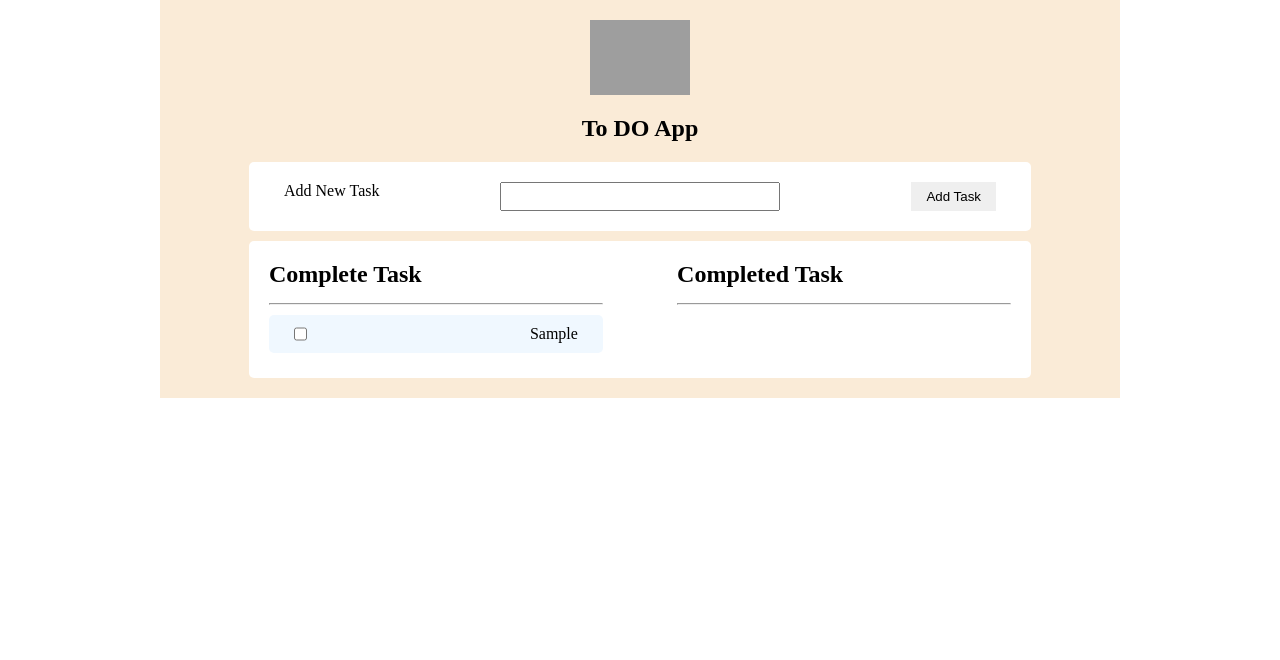
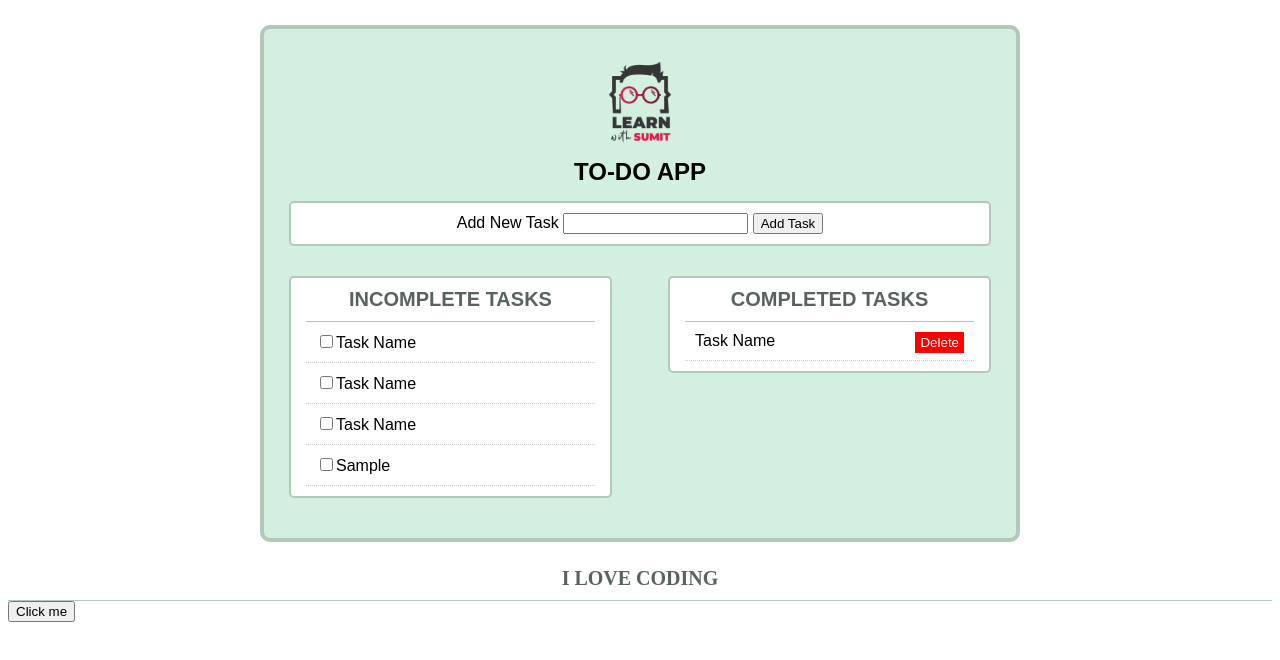
Before and after one commit to Rashed-13/JS-practice, a plain HTML site: page index.html in a window 1280 px wide. Both pictures are taken after typing "Sample" into the empty fields and a click on the input "Add Task". Drawn offline with Linux system fonts and the light colour scheme; grey boxes are pictures that could not be loaded.

Commit message:
To Do Application using vanilla JS DOM from LWS

```diff
--- a/app.js
+++ /dev/null
@@ -1,68 +0,0 @@
-// MOD Manipulation To Do App project
-
-// adding task
-
-document.getElementById("add-task").addEventListener("click", function(){
-    const inputValue = document.getElementById("input-task").value;
-
-    const singleTaskContainer = document.createElement("div");
-    singleTaskContainer.className = "single-task";
-
-    const input = document.createElement("input");
-    input.className = "checkbox";
-    input.setAttribute("type", "checkbox");
-    input.setAttribute("name", "cb");
-    input.setAttribute("onclick", "complateTask(this)");
-
-    singleTaskContainer.appendChild(input);
-
-    const label = document.createElement("label");
-    label.setAttribute("for", "cb");
-    label.innerText = inputValue;
-
-    singleTaskContainer.appendChild(label);
-
-    document.querySelector(".incompleted-task").appendChild(singleTaskContainer);
-
-    document.getElementById("input-task").value = "";
-
-})
-
-
-
-// Complate task
-
-function complateTask(tlem){
-    const parent = tlem.parentElement;
-    const value = parent.querySelector("label").innerText;
-
-    const completedTaskContainer = document.createElement("div");
-    completedTaskContainer.className = "completed-single-task";
-
-    const label = document.createElement("label");
-    label.setAttribute("for", "cb");
-    label.innerText = value;
-
-    completedTaskContainer.appendChild(label);
-
-    const DeleteButton = document.createElement("button");
-    DeleteButton.className = "delete";
-    DeleteButton.setAttribute("onclick", "deleteTask(this)");
-    DeleteButton.innerText = "Delete";
-
-    completedTaskContainer.appendChild(DeleteButton);
-
-    // Deleting from incompleted-task
-    parent.remove();
-
-    document.querySelector(".completed-task").appendChild(completedTaskContainer);
-
-}
-
-
-// Deleting Task
-
-function deleteTask(item){
-    item.parentElement.remove();
-
-}
--- a/index.html
+++ b/index.html
@@ -1,46 +1,56 @@
 <!DOCTYPE html>
 <html lang="en">
-<head>
-    <meta charset="UTF-8">
-    <meta http-equiv="X-UA-Compatible" content="IE=edge">
-    <meta name="viewport" content="width=device-width, initial-scale=1.0">
-    <title>MOD Manipulation practice To Do App</title>
-    <link rel="stylesheet" href="style.css">
-</head>
- <body>
+  <head>
+    <meta charset="UTF-8" />
+    <meta name="viewport" content="width=device-width, initial-scale=1.0" />
+    <meta name="author" content="Sumit Saha, Learn with Sumit" />
+    <meta name="description" content="We love JavaScript" />
+    <title>DOM - Document Object Model</title>
+    <link rel="stylesheet" href="style.css" />
+  </head>
+  <body>
+    <section class="container">
+      <div class="logo">
+        <img src="images/logo.png" alt="Learn with Sumit" />
+      </div>
+      <h1 id="header" class="header">To-Do App</h1>
+
+      <form class="new-task-container box">
+        <label for="new-task">Add New Task</label>
+        <input type="text" id="new-task" />
+        <input type="submit" id="addTask" value="Add Task" />
+      </form>
+
+      <div class="todo-list box">
+        <h2>Incomplete Tasks</h2>
+        <ul id="items">
+          <li class="item">
+            <input type="checkbox" /><label>Task Name</label>
+          </li>
+          <li class="item">
+            <input type="checkbox" /><label>Task Name</label>
+          </li>
+          <li class="item">
+            <input type="checkbox" /><label>Task Name</label>
+          </li>
+        </ul>
+      </div>
+      <!--/todo-list-->
+
+      <div class="complete-list box">
+        <h2>Completed Tasks</h2>
+        <ul>
+          <li class="item">Task Name <button class="delete">Delete</button></li>
+        </ul>
+      </div>
+      <!--/complete-list-->
+    </section>
+    <!--/container-->
+
+    <h2 id="heading">I love coding</h2>
 
 
-<div class="app-container">
-    <img class="logo" src="https://assets.materialup.com/uploads/66f90e03-d02a-4975-b66b-6ff73ff8923a/preview" alt="">
-    <h2 class="title">To DO App</h2>
-    <div class="add-task-area">
-        <p class="task-title">Add New Task</p>
-        <input id="input-task" class="task-input"  type="text">
-        <input id="add-task" class="submit" type="submit" value="Add Task">
-    </div>
-    <div class="task-area">
-        <div class="incompleted-task">
-            <h2 class="incomplate-task-heading">Complete Task</h2><hr>
-            <!-- <div class="single-task">
-                <input class="checkbox" type="checkbox" name="cb" onclick="complateTask()">
-                <label for="cb">Task One</label>
-            </div> -->
-        </div>
-        <div class="completed-task">
-            <h2 class="complated-task-heading">Completed Task</h2><hr>
-            <!-- <div class="completed-single-task">
-                <label for="cb">Task Two</label>
-                <button class="delete" onclick="deleteTask(this)">Delete</button>
-            </div> -->
-        </div>
-    </div>
-
-</div>
-
-
-
-
-<script src="app.js"></script>
-</body>
-
+    <button id="btn">Click me</button>
+    <script src="script.js"></script>
+  </body>
 </html>
--- /dev/null
+++ b/script.js
@@ -0,0 +1,96 @@
+/*
+ * Title: To Do Application using vanilla JS DOM
+ * Description: This JS file has all the JS functions necessary to control the to do application
+ * Author: Sumit Saha ( Learn with Sumit )
+ * Date: 12/17/2020
+ *
+ */
+
+ // select elements & assign them to variables
+
+
+ let newTask = document.querySelector('#new-task');
+ let form = document.querySelector('form');
+ let todoUl = document.querySelector('#items');
+ let complateUl = document.querySelector('.complete-list ul');
+
+
+ let createTask = function(task){
+    let listItem = document.createElement("li");
+
+    let checkBox = document.createElement("input");
+    checkBox.type = "checkbox";
+
+    let label = document.createElement("label");
+    label.innerText = task;
+
+
+    listItem.appendChild(checkBox);
+    listItem.appendChild(label);
+
+    return listItem;
+
+ }
+
+
+let checkBoxClick = function(){
+    let listItem = this.parentNode;
+    let deleteBtn = document.createElement("button");
+    deleteBtn.innerText = "Delete";
+    deleteBtn.className = "delete";
+    listItem.appendChild(deleteBtn);
+
+    let checkBox = listItem.querySelector("input[type='checkbox']");
+    checkBox.remove();
+
+    complateUl.appendChild(listItem);
+
+    bindCompleteItem(listItem, deletetask);
+}
+
+
+
+let addTask = function(event){
+    event.preventDefault();
+
+    let listItem = createTask(newTask.value);
+    todoUl.appendChild(listItem);
+    newTask.value = "";
+
+    bindIncompleteItem(listItem, checkBoxClick);
+
+}
+
+
+let deletetask = function(){
+    this.parentNode.remove();
+}
+
+
+let bindIncompleteItem = function(taskItem, checkBoxClick){
+    let checkBox = taskItem.querySelector("input[type='checkbox']");
+
+    checkBox.addEventListener('change', checkBoxClick);
+    // checkBox.onchange = checkBoxClick
+}
+
+
+let bindCompleteItem = function(listItem, deleteItem){
+
+    let deleteButton = listItem.querySelector(".delete");
+    deleteButton.onclick = deleteItem;
+    // deleteButton.addEventListener("click", deleteItem);
+}
+
+
+for(let i = 0; i< todoUl.children.length; i++){
+    bindIncompleteItem(todoUl.children[i], checkBoxClick);
+}
+
+
+for(let i = 0; i< complateUl.children.length; i++){
+    bindCompleteItem(complateUl.children[i], deletetask);
+}
+
+
+form.addEventListener('submit', addTask);
--- a/style.css
+++ b/style.css
@@ -1,105 +1,99 @@
-*{
-    margin: 0;
-    padding: 0;
-    box-sizing: border-box;
-}
-.app-container{
-    width: 75%;
-    height: auto;
-    background-color: antiquewhite;
-    margin: auto;
-    padding: 20px;
-    display: flex;
-    flex-direction: column;
-    justify-content: center;
-    align-items: center;
+/*
+ * Title: To Do List CSS file
+ * Description: This file has all the styles associated with the To Do App project
+ * Author: Sumit Saha ( Learn with Sumit )
+ * Date: 12/16/2020
+ *
+ */
+
+* {
+  box-sizing: border-box;
 }
 
-img.logo{
-    width: 100px;
-    height: auto;
+.container {
+  background: #d3efdf;
+  padding: 25px;
+  max-width: 760px;
+  margin: 25px auto;
+  overflow: hidden;
+  border-radius: 10px;
+  border: 4px solid #b1c9bb;
+  font-family: sans-serif;
 }
 
-h2.title{
-    margin: 20px 0px;
+h1,
+h2 {
+  margin: 0;
+  text-align: center;
+  text-transform: uppercase;
 }
 
-.add-task-area{
-    background-color: #fff;
-    width: 85%;
-    padding: 20px 35px;
-    border-radius: 5px;
-    display: flex;
-    justify-content: space-between;
+h2 {
+  font-size: 20px;
+  text-align: center;
+  border-bottom: 1px solid #b1c9bb;
+  padding: 0 0 10px;
+  color: #57635c;
 }
 
-.task-title{
-    display: inline-block;
-    margin-right: 10px;
+.logo {
+  width: 100%;
+  text-align: center;
 }
 
-.task-input{
-    margin-right: 20px;
-    width: 280px;
-    padding: 5px;
-}
-.submit{
-    border: none;
-    padding: 5px 15px;
-    transition: .3s;
+.logo img {
+  width: 100px;
 }
 
-.submit:hover{
-    cursor: pointer;
-    background-color: rgb(181, 182, 182);
-}
-.task-area{
-    margin-top: 10px;
-    background-color: #fff;
-    width: 85%;
-    padding: 20px 20px;
-    border-radius: 5px;
-    display: flex;
-    justify-content: space-between;
+.new-task-container {
+  text-align: center;
 }
 
-.incompleted-task{
-    width: 45%;
-
-}
-.checkbox{
-    margin-right: 30px;
-}
-.incomplate-task-heading{
-margin-bottom: 15px;
-}
-.completed-task{
-    width: 45%;
-}
-.complated-task-heading{
-    margin-bottom: 15px;
+.box {
+  padding: 10px 15px;
+  border: 2px solid #b1c9bb;
+  border-radius: 5px;
+  background: #fff;
+  margin: 15px 0;
 }
 
-.single-task, .completed-single-task{
-    background-color: aliceblue;
-    margin-bottom: 5px;
-    margin-top: 10px;
-    padding: 10px 25px;
-    border-radius: 5px;
-    display: flex;
-    justify-content: space-between;
+.todo-list {
+  float: left;
+  width: 46%;
 }
 
+.complete-list {
+  float: right;
+  width: 46%;
+}
 
-.delete{
-    background-color: rgb(255, 63, 63);
-    color: #fff;
-    border: none;
-    padding: 5px 15px;
-    margin-left: 50px;
-    transition: .3s;
+ul {
+  list-style: none;
+  padding: 0;
+  margin: 0;
 }
+
+li {
+  padding: 10px;
+  border-bottom: 1px dotted #ccc;
+}
+
+.update {
+  float: right;
+  background-color: blue;
+  color: white;
+  border: 0px;
+  padding: 3px 5px;
+}
+
+.delete {
+  float: right;
+  background-color: red;
+  color: white;
+  border: 0px;
+  padding: 3px 5px;
+}
+
 .delete:hover{
-    background-color: red;
-    cursor: pointer;
+  cursor: pointer;
 }
```
Also changed, not shown: arrow.png (deleted), images/logo.png (added), 1 other file.
